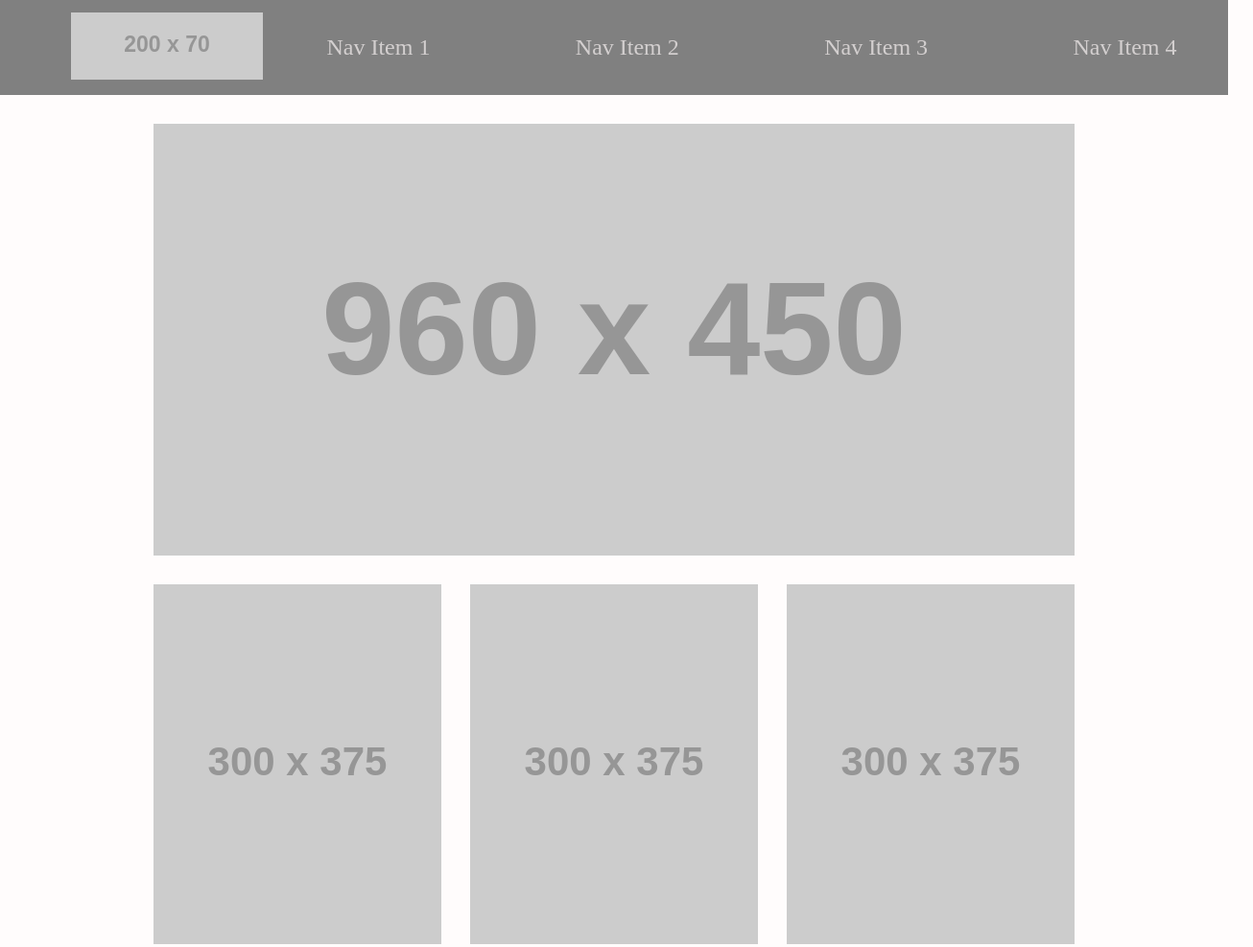
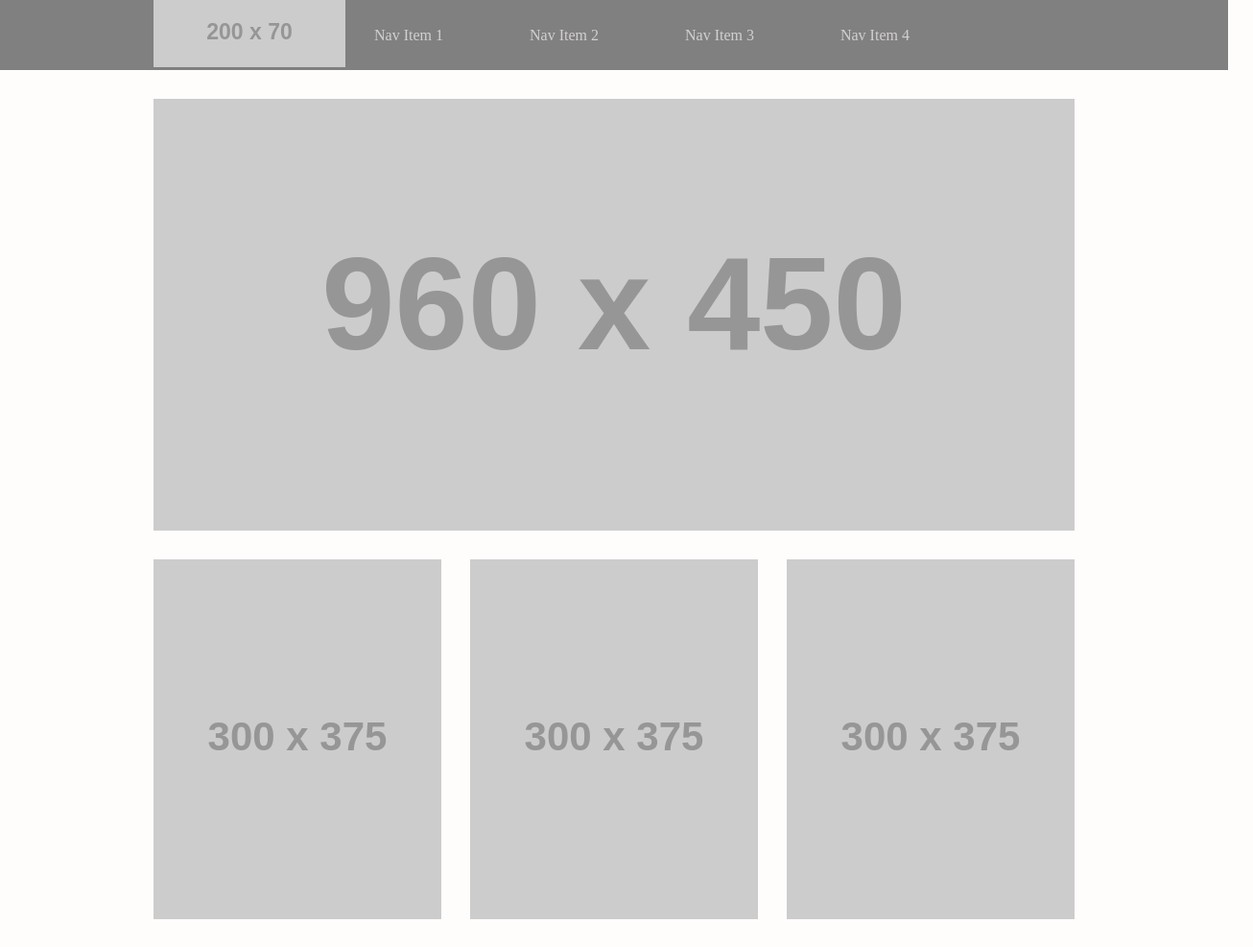
Before and after one commit to xind14/wireframe-exercise, a plain HTML site: page index.html in a window 1280 px wide. Shown: the top 987 px of the page at 96% size, 1306 px wide, since content can reach past the window. Drawn offline with Linux system fonts and the light colour scheme; placeholder pictures from the web are drawn by us.

Commit message:
fixed CSS mistake comment from first submit

```diff
--- a/css/style.css
+++ b/css/style.css
@@ -3,11 +3,13 @@
 } */
 
 body {
-  width: 100vw;
+  /* width: 100vw; */
   min-height: 100vh;
   display: flex;
   flex-direction: column;
   background: rgb(255, 252, 252);
+  width: 960px;
+  flex-wrap: wrap;
 }
 
 a {
@@ -22,24 +24,25 @@ header {
 nav {
   display: flex;
   justify-content: space-evenly;
-  width: 100vw;
-  padding: 1vw;
+  width: 960px;
+  margin: auto;
+}
+
+nav img {
+  padding-right: 30px;
 }
 
 ul {
   display: flex;
-  justify-content: space-between;
-  width: 70vw;
+  justify-content: normal;
+  width: 100vw;
   align-items: center;
-}
-
-ul > li {
-  padding: 5px;
+  gap: 90px;
 }
 
 li > a {
   color: rgb(211, 207, 207);
-  font-size: 1.5em;
+  font-size: 1em;
 }
 
 main > section {
```
Also changed, not shown: 1 other file.
